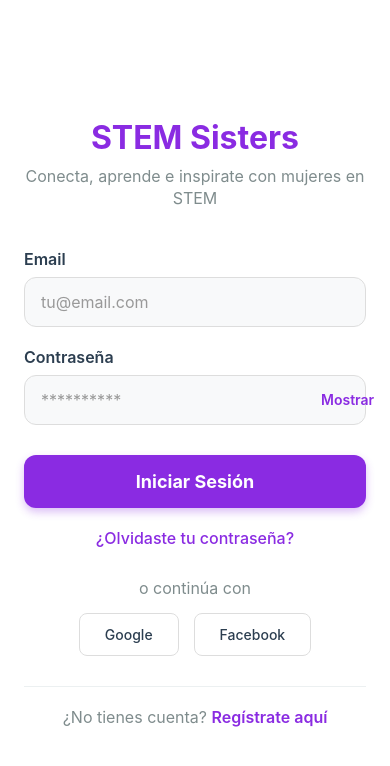
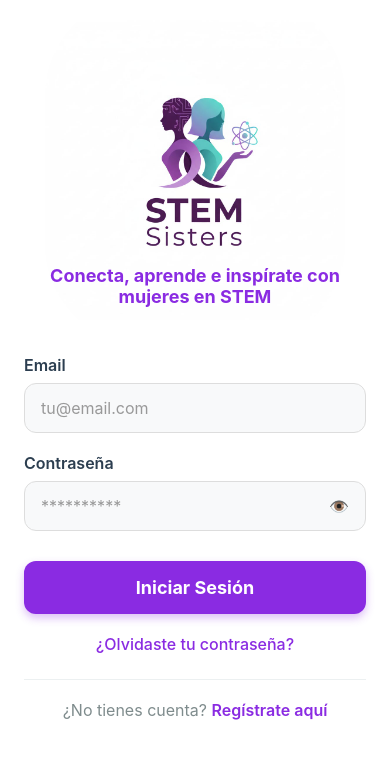
Before and after one commit to SeleLira-20/PI, a React Native app in the folder STEM/: screen /Login in a window 390 px wide. Shown: the top 766 px of the page. Built offline with nearby package versions, Linux system fonts and the light colour scheme.

Commit message:
Actualización de  Login

```diff
--- a/STEM/screens/LoginScreen.js
+++ b/STEM/screens/LoginScreen.js
@@ -11,14 +11,27 @@ import {
   Image,
   KeyboardAvoidingView,
   Platform,
+  ActivityIndicator,
+  Modal,
+  TouchableOpacity,
 } from 'react-native';
 
 export default function LoginScreen({ navigation }) {
   const [email, setEmail] = useState('');
   const [password, setPassword] = useState('');
   const [passwordVisible, setPasswordVisible] = useState(false);
+  const [loading, setLoading] = useState(false);
+  const [forgotPasswordModal, setForgotPasswordModal] = useState(false);
+  const [registerModal, setRegisterModal] = useState(false);
+  const [resetEmail, setResetEmail] = useState('');
+  const [registerData, setRegisterData] = useState({
+    name: '',
+    email: '',
+    password: '',
+    confirmPassword: ''
+  });
 
-  const handleLogin = () => {
+  const handleLogin = async () => {
     if (!email.trim() || !password.trim()) {
       Alert.alert('Error', 'Completa todos los campos.');
       return;
@@ -31,8 +44,83 @@ export default function LoginScreen({ navigation }) {
       return;
     }
 
-    // Simular login exitoso
-    navigation.navigate('Main');
+    // Simular proceso de login
+    setLoading(true);
+
+    // Simular delay de red
+    setTimeout(() => {
+      setLoading(false);
+      // Navegar a la pantalla principal después del login exitoso
+      navigation.navigate('Main');
+    }, 1500);
+  };
+
+  const handleForgotPassword = () => {
+    setForgotPasswordModal(true);
+  };
+
+  const handleResetPassword = () => {
+    if (!resetEmail.trim()) {
+      Alert.alert('Error', 'Por favor ingresa tu email.');
+      return;
+    }
+
+    const emailRegex = /^[^\s@]+@[^\s@]+\.[^\s@]+$/;
+    if (!emailRegex.test(resetEmail)) {
+      Alert.alert('Error', 'Por favor ingresa un email válido.');
+      return;
+    }
+
+    // Simular envío de email
+    Alert.alert('Éxito', `Se ha enviado un enlace de recuperación a ${resetEmail}`);
+    setForgotPasswordModal(false);
+    setResetEmail('');
+  };
+
+  const handleRegister = () => {
+    setRegisterModal(true);
+  };
+
+  const handleRegisterSubmit = () => {
+    const { name, email, password, confirmPassword } = registerData;
+
+    if (!name.trim() || !email.trim() || !password.trim() || !confirmPassword.trim()) {
+      Alert.alert('Error', 'Completa todos los campos.');
+      return;
+    }
+
+    const emailRegex = /^[^\s@]+@[^\s@]+\.[^\s@]+$/;
+    if (!emailRegex.test(email)) {
+      Alert.alert('Error', 'Por favor ingresa un email válido.');
+      return;
+    }
+
+    if (password !== confirmPassword) {
+      Alert.alert('Error', 'Las contraseñas no coinciden.');
+      return;
+    }
+
+    if (password.length < 6) {
+      Alert.alert('Error', 'La contraseña debe tener al menos 6 caracteres.');
+      return;
+    }
+
+    // Simular registro exitoso
+    Alert.alert('Éxito', '¡Cuenta creada exitosamente!');
+    setRegisterModal(false);
+    setRegisterData({
+      name: '',
+      email: '',
+      password: '',
+      confirmPassword: ''
+    });
+  };
+
+  const updateRegisterData = (field, value) => {
+    setRegisterData(prev => ({
+      ...prev,
+      [field]: value
+    }));
   };
 
   return (
@@ -41,13 +129,22 @@ export default function LoginScreen({ navigation }) {
         behavior={Platform.OS === 'ios' ? 'padding' : 'height'}
         style={styles.keyboardAvoidingView}
       >
-        <ScrollView contentContainerStyle={styles.scrollContent}>
+        <ScrollView
+          contentContainerStyle={styles.scrollContent}
+          showsVerticalScrollIndicator={false}
+        >
           <View style={styles.content}>
             {/* Logo y título */}
             <View style={styles.header}>
-              <Text style={styles.title}>STEM Sisters</Text>
-              <Text style={styles.subtitle}>
-                Conecta, aprende e inspirate con mujeres en STEM
+              <View style={styles.logoContainer}>
+                <Image
+                  source={require('../assets/steam.jpg')}
+                  style={styles.logoImage}
+                  resizeMode="contain"
+                />
+              </View>
+              <Text style={styles.title}>
+                Conecta, aprende e inspírate con mujeres en STEM
               </Text>
             </View>
 
@@ -63,6 +160,7 @@ export default function LoginScreen({ navigation }) {
                   onChangeText={setEmail}
                   autoCapitalize="none"
                   keyboardType="email-address"
+                  editable={!loading}
                 />
               </View>
 
@@ -76,52 +174,162 @@ export default function LoginScreen({ navigation }) {
                     value={password}
                     onChangeText={setPassword}
                     secureTextEntry={!passwordVisible}
+                    editable={!loading}
                   />
                   <Pressable
                     onPress={() => setPasswordVisible(!passwordVisible)}
                     style={styles.eyeButton}
+                    disabled={loading}
                   >
                     <Text style={styles.eyeText}>
-                      {passwordVisible ? 'Ocultar' : 'Mostrar'}
+                      {passwordVisible ? '🙈' : '👁️'}
                     </Text>
                   </Pressable>
                 </View>
               </View>
 
-              <Pressable style={styles.loginButton} onPress={handleLogin}>
-                <Text style={styles.loginButtonText}>Iniciar Sesión</Text>
+              <Pressable
+                style={[styles.loginButton, loading && styles.loginButtonDisabled]}
+                onPress={handleLogin}
+                disabled={loading}
+              >
+                {loading ? (
+                  <ActivityIndicator color="#fff" size="small" />
+                ) : (
+                  <Text style={styles.loginButtonText}>Iniciar Sesión</Text>
+                )}
               </Pressable>
 
-              <Pressable style={styles.forgotPassword}>
+              <Pressable
+                style={styles.forgotPassword}
+                onPress={handleForgotPassword}
+                disabled={loading}
+              >
                 <Text style={styles.forgotPasswordText}>
                   ¿Olvidaste tu contraseña?
                 </Text>
               </Pressable>
             </View>
 
-            {/* Botones de redes sociales */}
-            <View style={styles.socialSection}>
-              <Text style={styles.socialText}>o continúa con</Text>
-              <View style={styles.socialButtons}>
-                <Pressable style={styles.socialButton}>
-                  <Text style={styles.socialButtonText}>Google</Text>
-                </Pressable>
-                <Pressable style={styles.socialButton}>
-                  <Text style={styles.socialButtonText}>Facebook</Text>
-                </Pressable>
-              </View>
-            </View>
-
             {/* Registro */}
             <View style={styles.registerSection}>
               <Text style={styles.registerText}>
                 ¿No tienes cuenta?{' '}
+              </Text>
+              <Pressable onPress={handleRegister} disabled={loading}>
                 <Text style={styles.registerLink}>Regístrate aquí</Text>
-              </Text>
+              </Pressable>
             </View>
           </View>
         </ScrollView>
       </KeyboardAvoidingView>
+
+      {/* Modal de Recuperación de Contraseña */}
+      <Modal
+        animationType="slide"
+        transparent={true}
+        visible={forgotPasswordModal}
+        onRequestClose={() => setForgotPasswordModal(false)}
+      >
+        <View style={styles.modalOverlay}>
+          <View style={styles.modalContent}>
+            <Text style={styles.modalTitle}>Recuperar Contraseña</Text>
+            <Text style={styles.modalSubtitle}>
+              Ingresa tu email y te enviaremos un enlace para restablecer tu contraseña.
+            </Text>
+
+            <TextInput
+              style={styles.modalInput}
+              placeholder="tu@email.com"
+              placeholderTextColor="#999"
+              value={resetEmail}
+              onChangeText={setResetEmail}
+              autoCapitalize="none"
+              keyboardType="email-address"
+            />
+
+            <View style={styles.modalButtons}>
+              <Pressable
+                style={[styles.modalButton, styles.modalButtonSecondary]}
+                onPress={() => setForgotPasswordModal(false)}
+              >
+                <Text style={styles.modalButtonTextSecondary}>Cancelar</Text>
+              </Pressable>
+              <Pressable
+                style={[styles.modalButton, styles.modalButtonPrimary]}
+                onPress={handleResetPassword}
+              >
+                <Text style={styles.modalButtonTextPrimary}>Enviar Enlace</Text>
+              </Pressable>
+            </View>
+          </View>
+        </View>
+      </Modal>
+
+      {/* Modal de Registro */}
+      <Modal
+        animationType="slide"
+        transparent={true}
+        visible={registerModal}
+        onRequestClose={() => setRegisterModal(false)}
+      >
+        <View style={styles.modalOverlay}>
+          <View style={[styles.modalContent, styles.registerModalContent]}>
+            <Text style={styles.modalTitle}>Crear Cuenta</Text>
+
+            <TextInput
+              style={styles.modalInput}
+              placeholder="Nombre completo"
+              placeholderTextColor="#999"
+              value={registerData.name}
+              onChangeText={(text) => updateRegisterData('name', text)}
+            />
+
+            <TextInput
+              style={styles.modalInput}
+              placeholder="Email"
+              placeholderTextColor="#999"
+              value={registerData.email}
+              onChangeText={(text) => updateRegisterData('email', text)}
+              autoCapitalize="none"
+              keyboardType="email-address"
+            />
+
+            <TextInput
+              style={styles.modalInput}
+              placeholder="Contraseña"
+              placeholderTextColor="#999"
+              value={registerData.password}
+              onChangeText={(text) => updateRegisterData('password', text)}
+              secureTextEntry
+            />
+
+            <TextInput
+              style={styles.modalInput}
+              placeholder="Confirmar contraseña"
+              placeholderTextColor="#999"
+              value={registerData.confirmPassword}
+              onChangeText={(text) => updateRegisterData('confirmPassword', text)}
+              secureTextEntry
+            />
+
+            <View style={styles.modalButtons}>
+              <Pressable
+                style={[styles.modalButton, styles.modalButtonSecondary]}
+                onPress={() => setRegisterModal(false)}
+              >
+                <Text style={styles.modalButtonTextSecondary}>Cancelar</Text>
+              </Pressable>
+              <Pressable
+                style={[styles.modalButton, styles.modalButtonPrimary]}
+                onPress={handleRegisterSubmit}
+              >
+                <Text style={styles.modalButtonTextPrimary}>Registrarse</Text>
+              </Pressable>
+            </View>
+          </View>
+        </View>
+      </Modal>
     </SafeAreaView>
   );
 }
@@ -137,6 +345,7 @@ const styles = StyleSheet.create({
   scrollContent: {
     flexGrow: 1,
     justifyContent: 'center',
+    paddingVertical: 20,
   },
   content: {
     paddingHorizontal: 24,
@@ -145,21 +354,38 @@ const styles = StyleSheet.create({
     alignItems: 'center',
     marginBottom: 40,
   },
+  logoContainer: {
+    width: 120,
+    height: 120,
+    backgroundColor: '#fff',
+    borderRadius: 60,
+    justifyContent: 'center',
+    alignItems: 'center',
+    marginBottom: 20,
+    shadowColor: '#000',
+    shadowOffset: { width: 0, height: 2 },
+    shadowOpacity: 0.1,
+    shadowRadius: 6,
+    elevation: 3,
+    borderWidth: 1,
+    borderColor: '#f0f0f0',
+  },
+  logoImage: {
+    width: 300,
+    height: 350,
+    borderRadius: 100,
+    marginBottom: 30,
+  },
   title: {
-    fontSize: 32,
+    fontSize: 18,
     fontWeight: 'bold',
     color: '#8A2BE2',
     marginBottom: 8,
-  },
-  subtitle: {
-    fontSize: 16,
-    color: '#7f8c8d',
     textAlign: 'center',
-    lineHeight: 22,
   },
   form: {
     width: '100%',
-    marginBottom: 30,
+    marginBottom: 25,
   },
   inputContainer: {
     marginBottom: 20,
@@ -198,8 +424,7 @@ const styles = StyleSheet.create({
     paddingVertical: 14,
   },
   eyeText: {
-    color: '#8A2BE2',
-    fontWeight: '600',
+    fontSize: 16,
   },
   loginButton: {
     backgroundColor: '#8A2BE2',
@@ -212,6 +437,9 @@ const styles = StyleSheet.create({
     shadowOpacity: 0.3,
     shadowRadius: 8,
     elevation: 5,
+  },
+  loginButtonDisabled: {
+    opacity: 0.7,
   },
   loginButtonText: {
     color: '#fff',
@@ -227,33 +455,24 @@ const styles = StyleSheet.create({
     fontSize: 16,
     fontWeight: '500',
   },
-  socialSection: {
+  separator: {
+    flexDirection: 'row',
     alignItems: 'center',
-    marginBottom: 30,
+    marginVertical: 25,
   },
-  socialText: {
+  separatorLine: {
+    flex: 1,
+    height: 1,
+    backgroundColor: '#ecf0f1',
+  },
+  separatorText: {
+    marginHorizontal: 15,
     color: '#7f8c8d',
-    marginBottom: 15,
-    fontSize: 16,
-  },
-  socialButtons: {
-    flexDirection: 'row',
-    justifyContent: 'center',
-    gap: 15,
-  },
-  socialButton: {
-    borderWidth: 1,
-    borderColor: '#ddd',
-    paddingVertical: 12,
-    paddingHorizontal: 25,
-    borderRadius: 8,
-    backgroundColor: '#fff',
-  },
-  socialButtonText: {
-    color: '#2c3e50',
     fontWeight: '500',
   },
   registerSection: {
+    flexDirection: 'row',
+    justifyContent: 'center',
     alignItems: 'center',
     paddingTop: 20,
     borderTopWidth: 1,
@@ -266,5 +485,86 @@ const styles = StyleSheet.create({
   registerLink: {
     color: '#8A2BE2',
     fontWeight: '600',
+    fontSize: 16,
+  },
+  // Estilos para modales
+  modalOverlay: {
+    flex: 1,
+    backgroundColor: 'rgba(0, 0, 0, 0.5)',
+    justifyContent: 'center',
+    alignItems: 'center',
+    padding: 20,
+  },
+  modalContent: {
+    backgroundColor: 'white',
+    borderRadius: 20,
+    padding: 25,
+    width: '100%',
+    maxWidth: 400,
+    shadowColor: '#000',
+    shadowOffset: {
+      width: 0,
+      height: 2,
+    },
+    shadowOpacity: 0.25,
+    shadowRadius: 4,
+    elevation: 5,
+  },
+  registerModalContent: {
+    maxHeight: '80%',
+  },
+  modalTitle: {
+    fontSize: 24,
+    fontWeight: 'bold',
+    color: '#8A2BE2',
+    marginBottom: 10,
+    textAlign: 'center',
+  },
+  modalSubtitle: {
+    fontSize: 16,
+    color: '#666',
+    marginBottom: 20,
+    textAlign: 'center',
+    lineHeight: 22,
+  },
+  modalInput: {
+    borderWidth: 1,
+    borderColor: '#ddd',
+    borderRadius: 12,
+    paddingHorizontal: 16,
+    paddingVertical: 14,
+    fontSize: 16,
+    backgroundColor: '#f8f9fa',
+    marginBottom: 15,
+  },
+  modalButtons: {
+    flexDirection: 'row',
+    justifyContent: 'space-between',
+    marginTop: 10,
+    gap: 10,
+  },
+  modalButton: {
+    flex: 1,
+    paddingVertical: 14,
+    borderRadius: 12,
+    alignItems: 'center',
+  },
+  modalButtonPrimary: {
+    backgroundColor: '#8A2BE2',
+  },
+  modalButtonSecondary: {
+    backgroundColor: '#f8f9fa',
+    borderWidth: 1,
+    borderColor: '#ddd',
+  },
+  modalButtonTextPrimary: {
+    color: 'white',
+    fontSize: 16,
+    fontWeight: '600',
+  },
+  modalButtonTextSecondary: {
+    color: '#666',
+    fontSize: 16,
+    fontWeight: '600',
   },
 });
```
Also changed, not shown: STEM/assets/steam.jpg (added).
